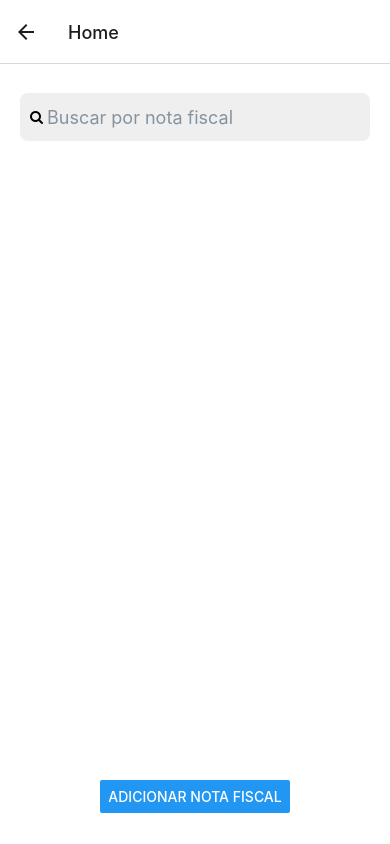
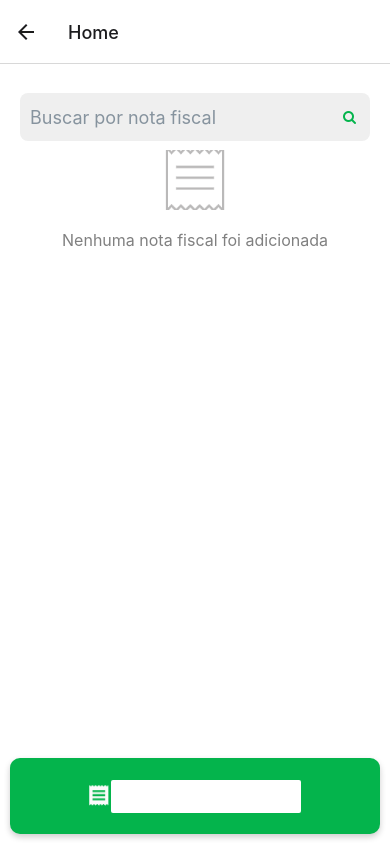
Before and after one commit to al3xpisani/app-cupom-sefaz, a React Native app: screen /Home in a window 390 px wide. Built offline with nearby package versions, Linux system fonts and the light colour scheme; no server answers; the database is empty.

Commit message:
fix bugs

```diff
--- a/components/home/Home.js
+++ b/components/home/Home.js
@@ -2,13 +2,28 @@ import React, { useState } from "react";
 import { Input } from "react-native-elements";
 import Icon from "react-native-vector-icons/FontAwesome";
 import ListInvoices from "../invoice/InvoiceListing";
-import { StyleSheet, View, Button } from "react-native";
+import { StyleSheet, View, Button, Image } from "react-native";
 import { useNavigation } from "@react-navigation/native";
 
 const AddInvoice = ({ onHandleScan }) => {
   return (
-    <View style={{ flex: 1, alignItems: "center", justifyContent: "center" }}>
+    <View
+      style={{
+        flex: 1,
+        flexDirection: "row",
+        alignItems: "center",
+        justifyContent: "center",
+        backgroundColor: "#04b44c",
+        borderRadius: 10,
+        boxShadow: "0 3px 6px rgba(0, 0, 0, .2",
+      }}
+    >
+      <Image
+        source={require("../../assets/images/labelinvoicebuttonsmall.png")}
+        style={{ width: 22, height: 23 }}
+      />
       <Button
+        color={"#ffffff"}
         title="Adicionar Nota Fiscal"
         onPress={() => onHandleScan()}
       ></Button>
@@ -25,16 +40,17 @@ const SearchIcon = () => {
           backgroundColor: "#efefef",
           borderRadius: 8,
           borderBottomWidth: 0,
+          paddingLeft: 10
         }}
         placeholder="Buscar por nota fiscal"
         value={input}
         onChange={(value) => setInput(value)}
-        leftIcon={
+        rightIcon={
           <Icon
-            style={{ paddingLeft: 10 }}
+            style={{ paddingRight: 10 }}
             name="search"
             size={14}
-            color="black"
+            color="#04b44c"
           />
         }
       />
--- a/components/invoice/InvoiceListing.js
+++ b/components/invoice/InvoiceListing.js
@@ -110,10 +110,10 @@ const ListInvoices = () => {
       );
     }
   };
-
+  console.log('invoices.... ', invoices)
   return (
     <SafeAreaView>
-      {invoices && (
+      {invoices && invoices.length !== 0 && (
         <VirtualizedList
           initialNumToRender={20}
           renderItem={renderItem}
@@ -125,6 +125,15 @@ const ListInvoices = () => {
           refreshing={refreshing}
           onRefresh={refreshData}
         />
+      )}
+      {invoices && (invoices.length === 0) && (
+        <View style={{display: "flex", height: "100%", alignItems: "center", justifyContent: "center" }} >
+            <Image
+            source={require("../../assets/images/noinvoice.png")}
+            style={{ width: 60, height: 60 }}
+            />
+            <Text style={{paddingTop: 20, color: "grey", fontSize: 16}} >Nenhuma nota fiscal foi adicionada</Text>
+        </View>
       )}
     </SafeAreaView>
   );
```
Also changed, not shown: assets/images/labelinvoicebuttonsmall.png (added), assets/images/noinvoice.png (added).
